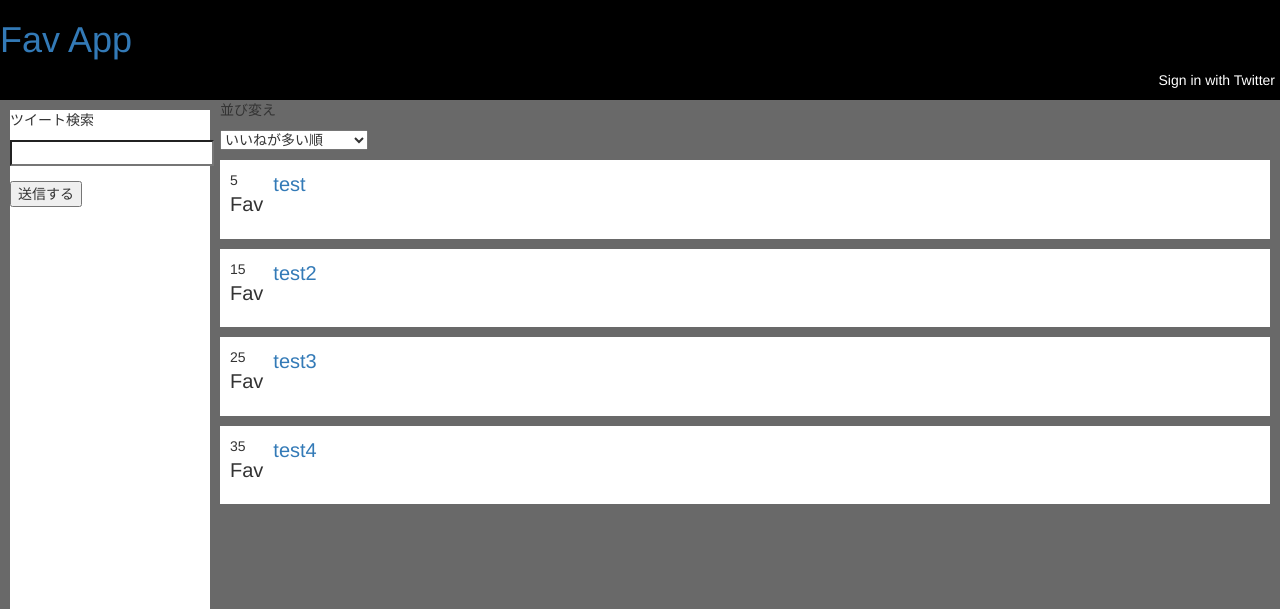
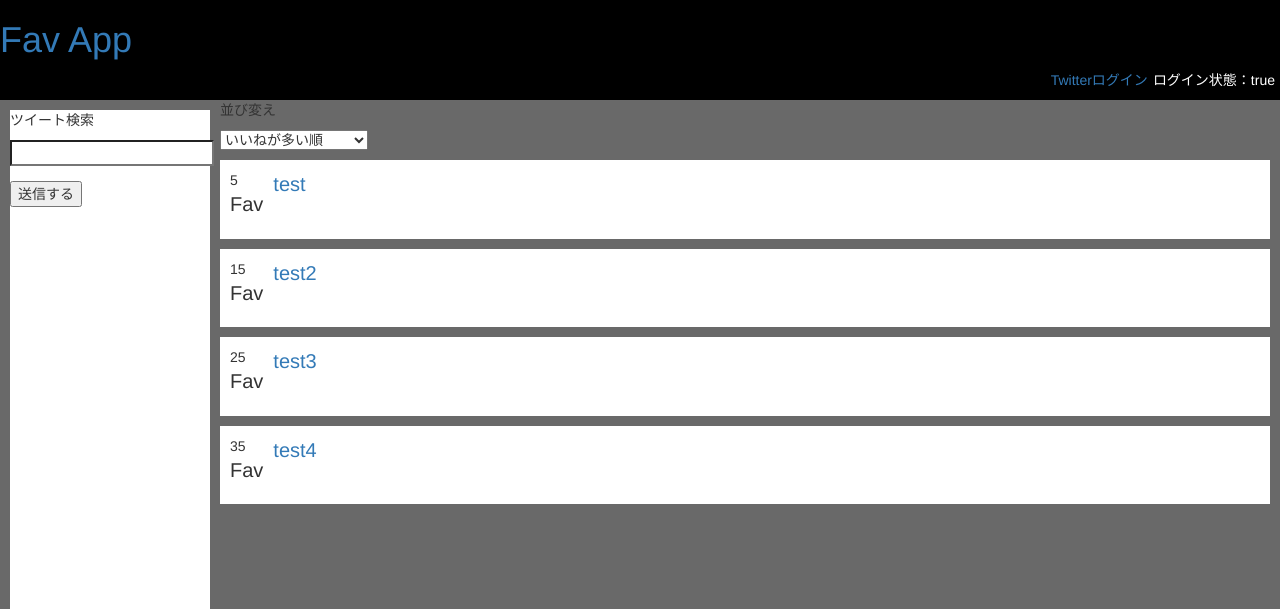
Before and after one commit to KasoriDaisuke/fav_app, a Rails app: page / in a window 1280 px wide. Shown: the top 609 px of the page. Run offline with Rails 7, Linux system fonts and the light colour scheme; the visitor is signed in with stand-in values (Sample User, id 1); data comes from the database, SQL or seed files in the repository; style sheets or scripts are compiled from the project's sources; some libraries are stand-ins or nearby versions.

Commit message:
20190418

```diff
--- a/app/controllers/fav_controller_controller.rb
+++ b/app/controllers/fav_controller_controller.rb
@@ -1,4 +1,6 @@
 class FavControllerController < ApplicationController
+	before_action :authenticate_user!
+
   def index
   	@microposts = Micropost.all.order(created_at: "ASC")
   end
--- a/app/views/layouts/_header.html.erb
+++ b/app/views/layouts/_header.html.erb
@@ -1,6 +1,7 @@
 <header class="header navbar-fixed-top">
   <h1><%= link_to "Fav App", root_path %></h1>
   <ul>
-    <li>Sign in with Twitter</li>
+    <li><%= link_to 'Twitterログイン', user_twitter_omniauth_authorize_path %></li>
+    <li>ログイン状態：<%= user_signed_in? %></li>
   </ul>
 </header>
```
